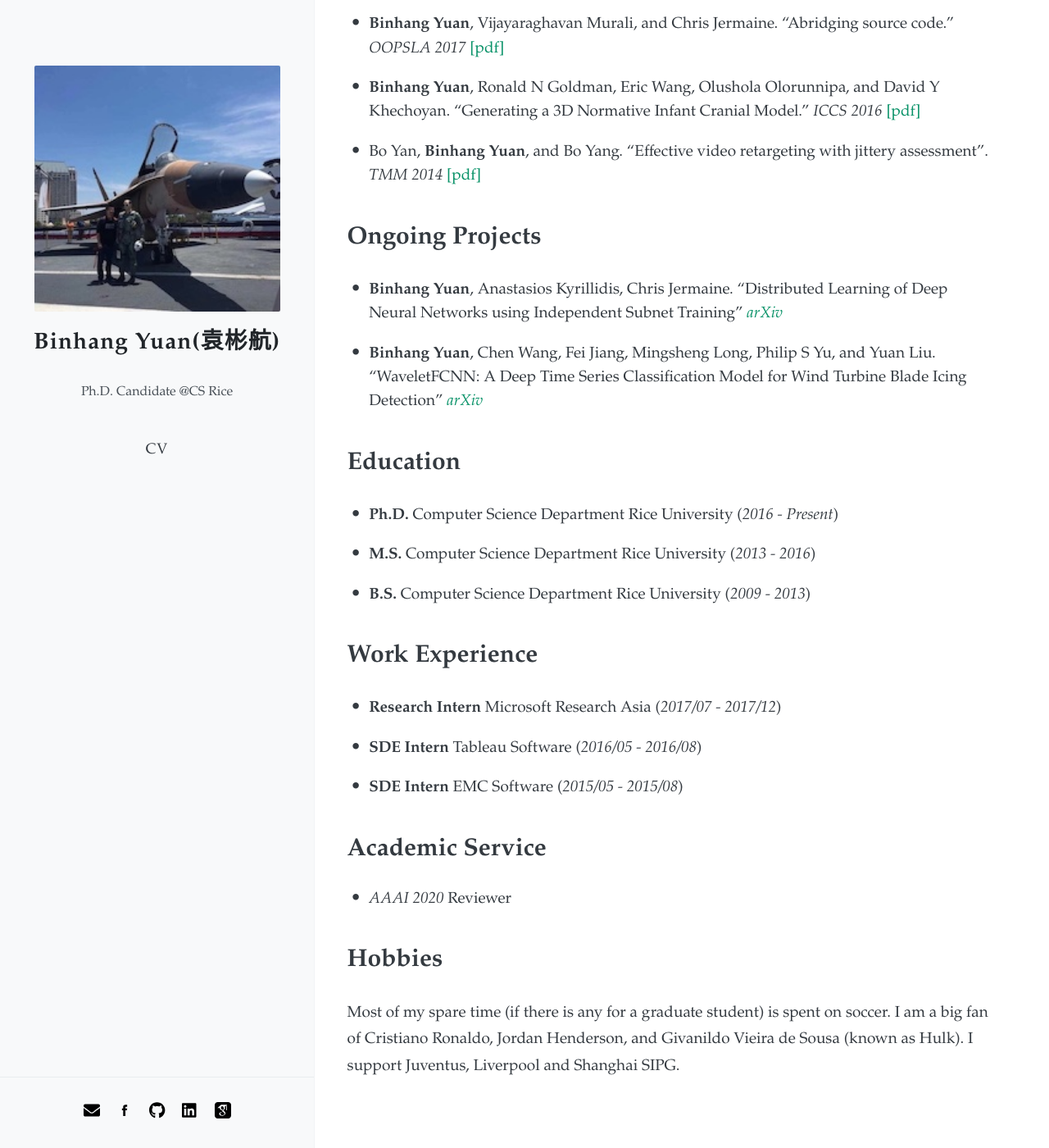
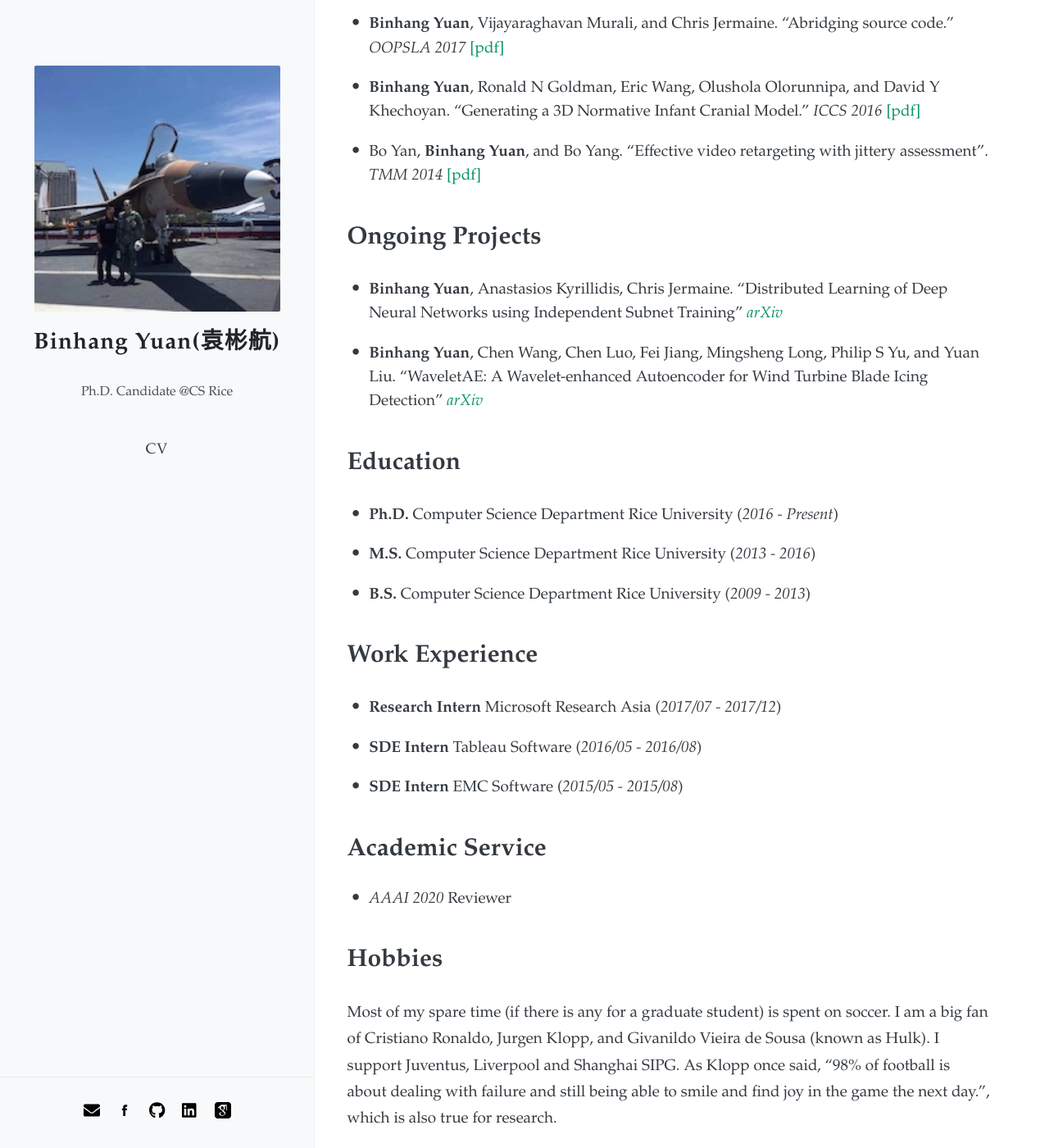
Before and after one commit to BinhangYuan/site, a Jekyll site: the page built from index.md, in a window 1280 px wide and 1400 px high, scrolled down 1143 px. Shown: the whole window at 82% size. Built offline with Jekyll 4.4.1, drawn with Linux system fonts in a browser that asks for light colours; nearby versions of some CDN libraries.

Commit message:
Update index.md

```diff
--- a/index.md
+++ b/index.md
@@ -36,7 +36,7 @@ On the other hand, I am also interested in building data mining/machine learning
 # Ongoing Projects
 - **Binhang Yuan**, Anastasios Kyrillidis, Chris Jermaine. "Distributed Learning of Deep Neural Networks using Independent Subnet Training" *[arXiv](https://arxiv.org/abs/1910.02120)*
 
-- **Binhang Yuan**, Chen Wang, Fei Jiang, Mingsheng Long, Philip S Yu, and Yuan Liu. "WaveletFCNN: A Deep Time Series Classification Model for Wind Turbine Blade Icing Detection" *[arXiv](https://arxiv.org/abs/1902.05625)*
+- **Binhang Yuan**, Chen Wang, Chen Luo, Fei Jiang, Mingsheng Long, Philip S Yu, and Yuan Liu. "WaveletAE: A Wavelet-enhanced Autoencoder for Wind Turbine Blade Icing Detection" *[arXiv](https://arxiv.org/abs/1902.05625)*
 
 
 # Education
@@ -62,4 +62,4 @@ On the other hand, I am also interested in building data mining/machine learning
 
 # Hobbies
 
-Most of my spare time (if there is any for a graduate student) is spent on soccer. I am a big fan of Cristiano Ronaldo, Jordan Henderson, and Givanildo Vieira de Sousa (known as Hulk). I support Juventus, Liverpool and Shanghai SIPG.
+Most of my spare time (if there is any for a graduate student) is spent on soccer. I am a big fan of Cristiano Ronaldo, Jurgen Klopp, and Givanildo Vieira de Sousa (known as Hulk). I support Juventus, Liverpool and Shanghai SIPG. As Klopp once said, "98% of football is about dealing with failure and still being able to smile and find joy in the game the next day.", which is also true for research.
```
